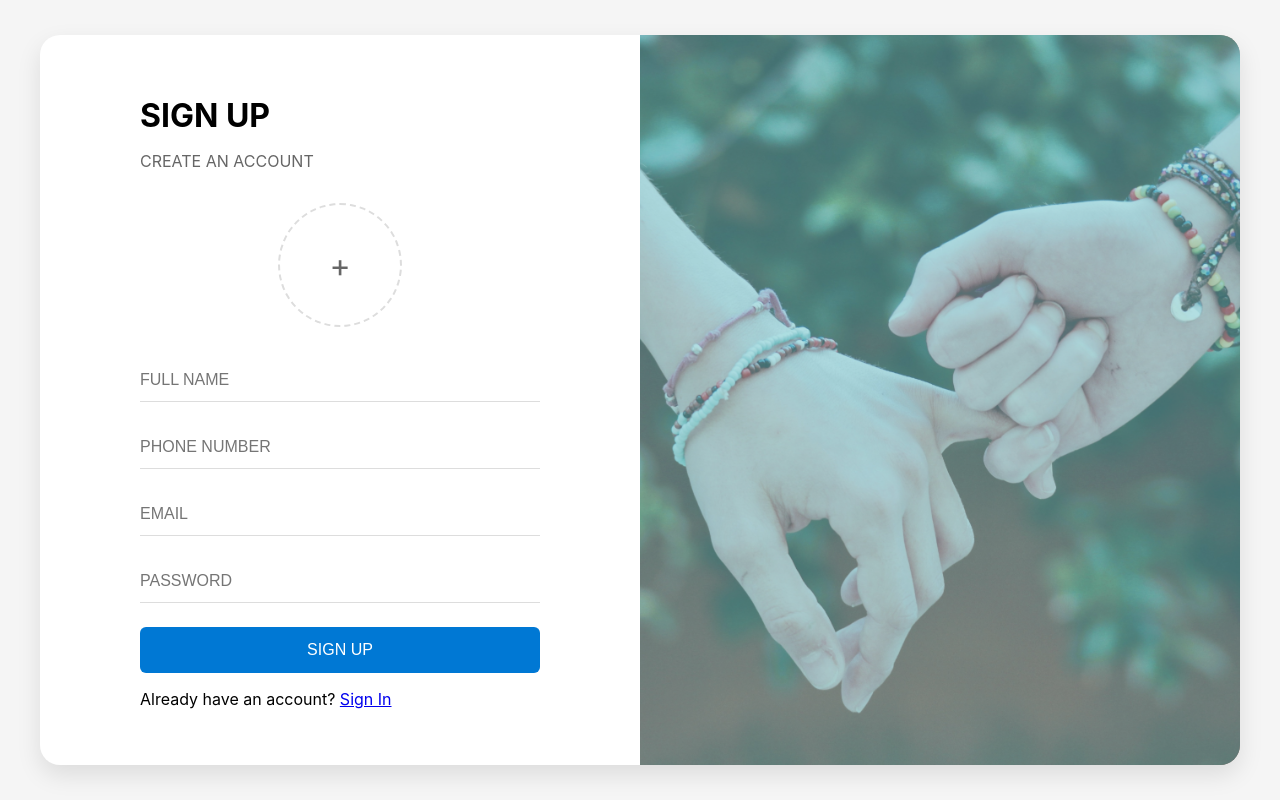
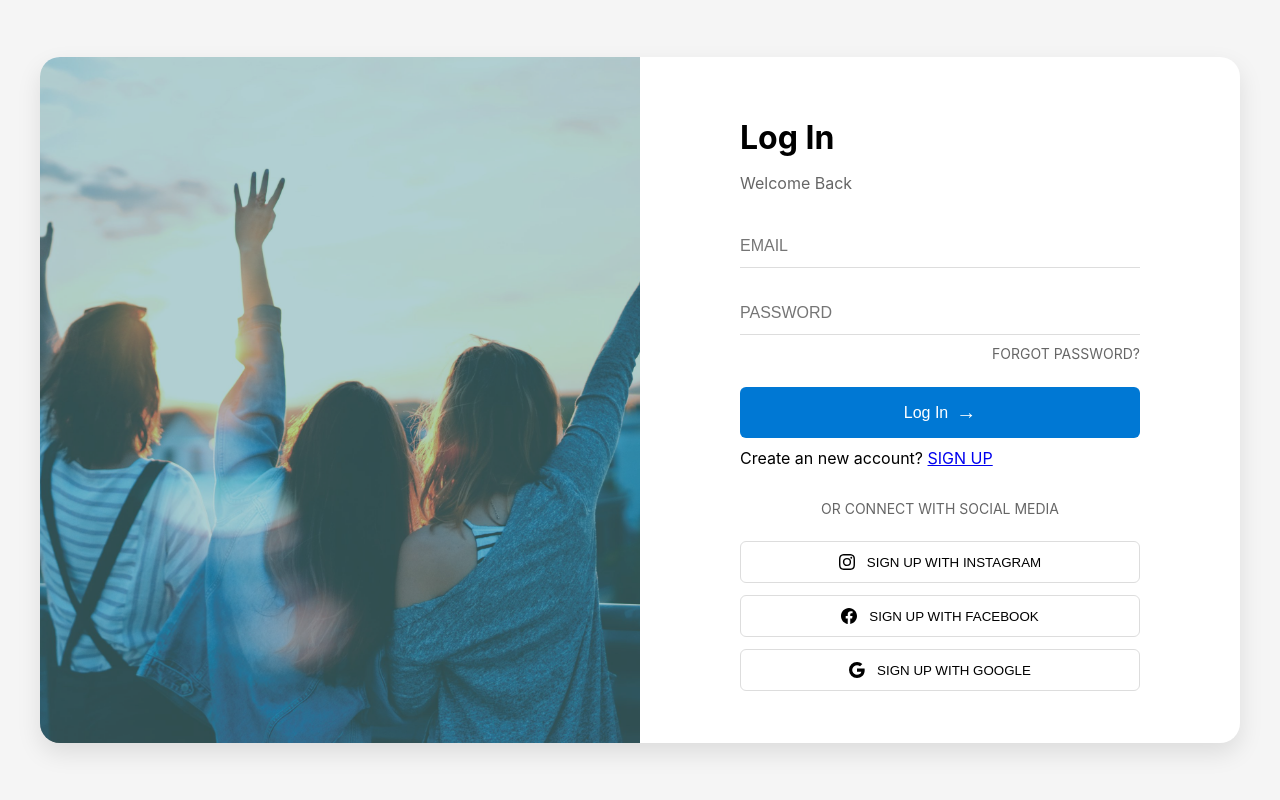
Before and after one commit to Limbasiya4505/Task-Management, a React (Create React App) app in the folder client/: page / in a window 1280 px wide. Built offline with nearby package versions, Linux system fonts and the light colour scheme.

Commit message:
solve login

```diff
--- a/client/src/App.js
+++ b/client/src/App.js
@@ -14,8 +14,8 @@ function App() {
       <div className="App">
         <Routes>
 
-          <Route path="/" element={<SignUpForm />} />
-          <Route path="/Login" element={<Login />} />
+          <Route path="/register" element={<SignUpForm />} />
+          <Route path="/" element={<Login />} />
           <Route path="/ForgotPassword" element={<ForgotPassword />} />
           <Route path="/OTPVerification" element={<OTPVerification />} />
           <Route path="/CreatePassword" element={<CreatePassword />} />
--- a/client/src/components/Login.js
+++ b/client/src/components/Login.js
@@ -49,6 +49,10 @@ function Login() {
         navigate('/ForgotPassword');
     };
 
+    const signup = () => {
+        navigate('/register');
+    };
+
     return (
         <div className="window-container">
             <div className="split-layout">
@@ -88,6 +92,9 @@ function Login() {
                                 Log In
                                 <span className="arrow">→</span>
                             </button>
+                            <div className="auth-link" style={{marginTop: '10px' }}>
+                                Create an new account? <a href="/register" onClick={signup}>SIGN UP</a>
+                            </div>
                         </form>
 
 
--- a/client/src/components/SignUpForm.js
+++ b/client/src/components/SignUpForm.js
@@ -57,7 +57,7 @@ const SignUpForm = () => {
           if (response.ok) {
             const data = await response.json();
             alert(data.message || 'Registration successful!');
-            navigate('/Login'); // Redirect to login page
+            navigate('/'); // Redirect to register page
           } else {
             const errorData = await response.json();
             console.error('Signup failed:', errorData);
@@ -168,7 +168,7 @@ const SignUpForm = () => {
               </form>
 
               <p className="auth-link">
-                Already have an account? <a href="/login">Sign In</a>
+                Already have an account? <a href="/">Sign In</a>
               </p>
             </div>
           </div>
```
